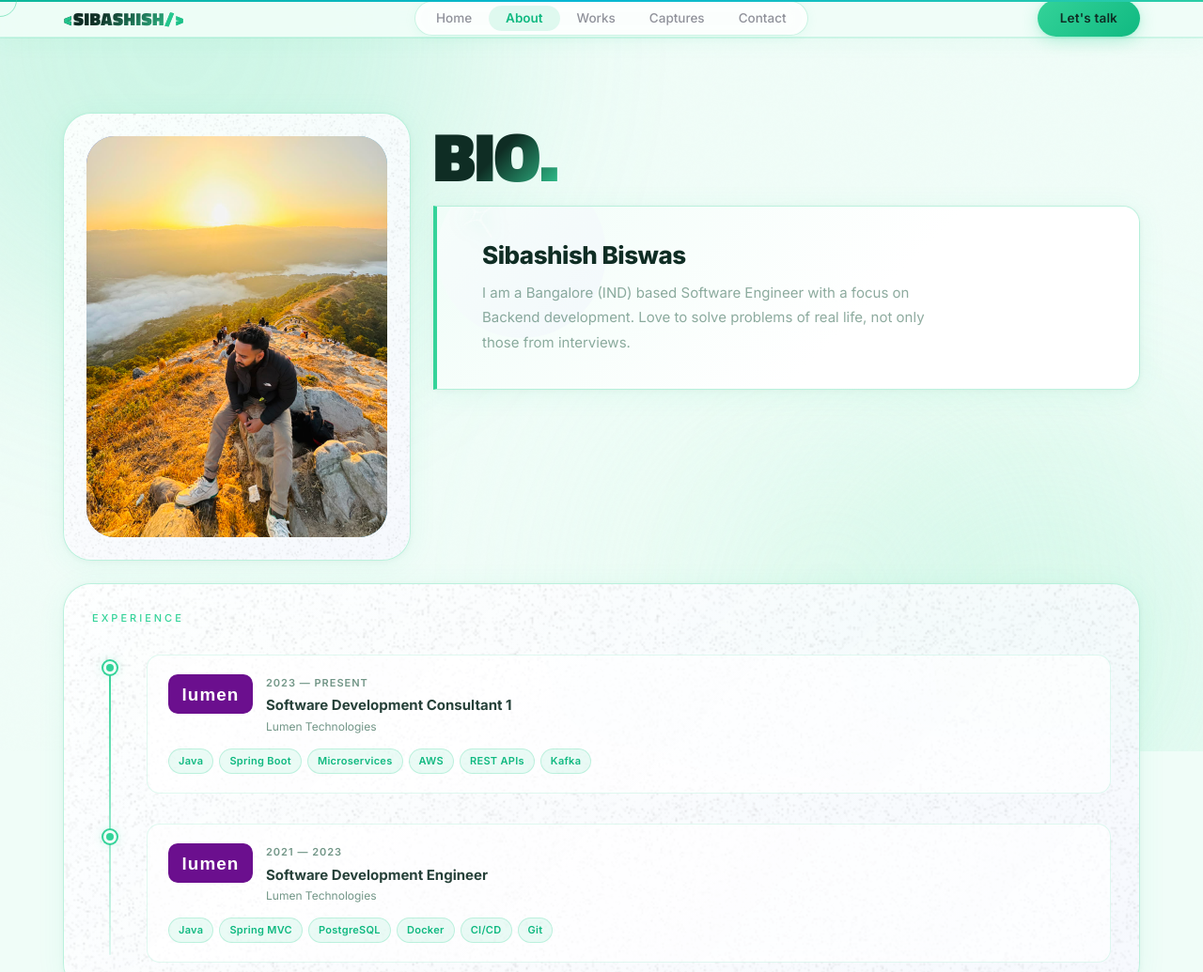
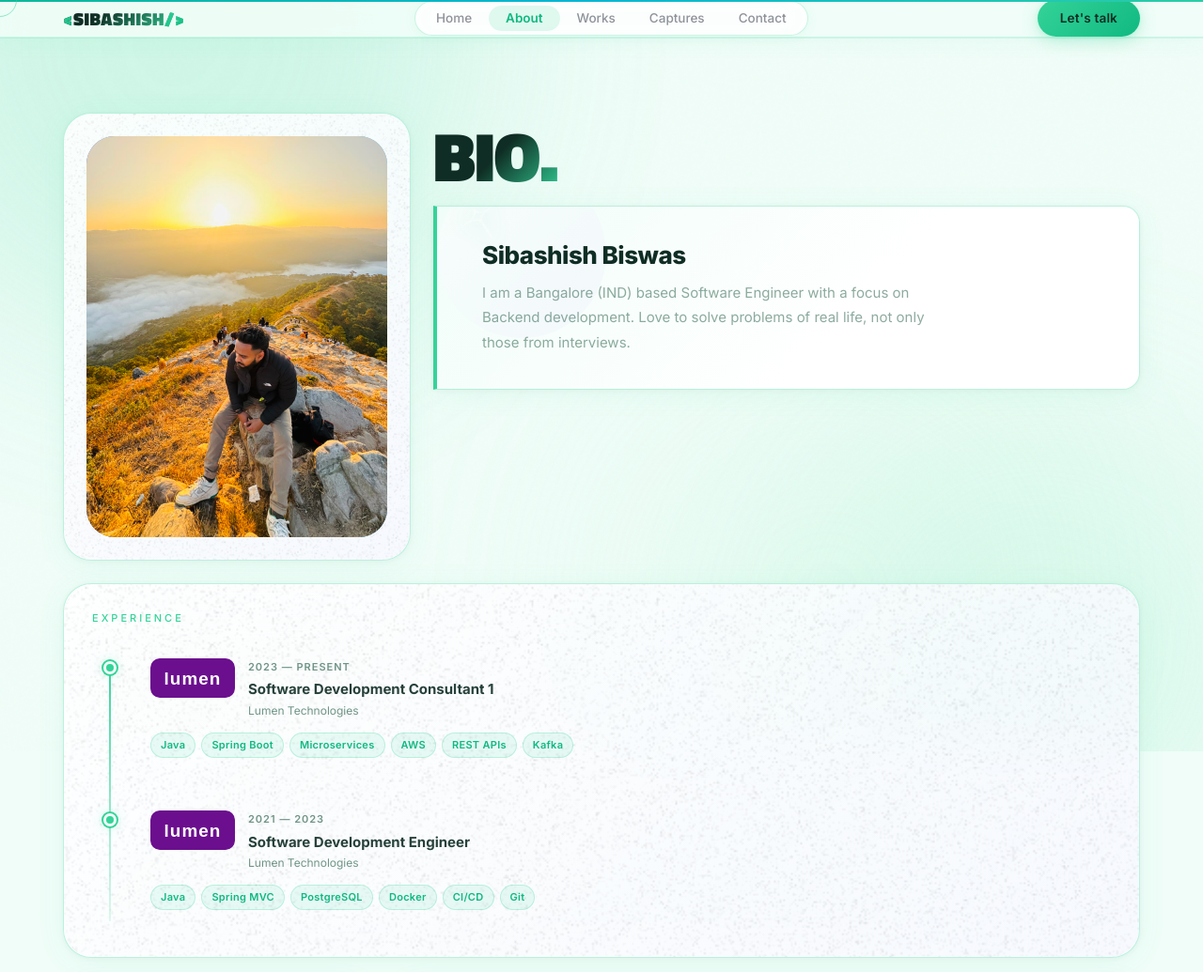
Before and after one commit to sibashish99/sibashish99.github.io, a plain HTML site: page about.html in a window 1280 px wide. Shown: the top 1035 px of the page at 94% size. Drawn offline with nearby package versions, Linux system fonts and the light colour scheme; some icons are missing.

Commit message:
About: remove card bg/border from experience items, uniform timeline

```diff
--- a/assets/css/modern.css
+++ b/assets/css/modern.css
@@ -804,15 +804,11 @@ body {
 }
 .exp-content {
     flex: 1;
-    background: rgba(255,255,255,.7);
-    border: 1px solid rgba(52,211,153,.15);
-    border-radius: 14px;
-    padding: 20px 22px;
-    transition: box-shadow .25s, border-color .25s;
+    padding: 4px 0 20px 4px;
+    transition: none;
 }
 .exp-item:hover .exp-content {
-    border-color: rgba(52,211,153,.45);
-    box-shadow: 0 6px 28px rgba(52,211,153,.1);
+    box-shadow: none;
 }
 .exp-header {
     display: flex;
```
